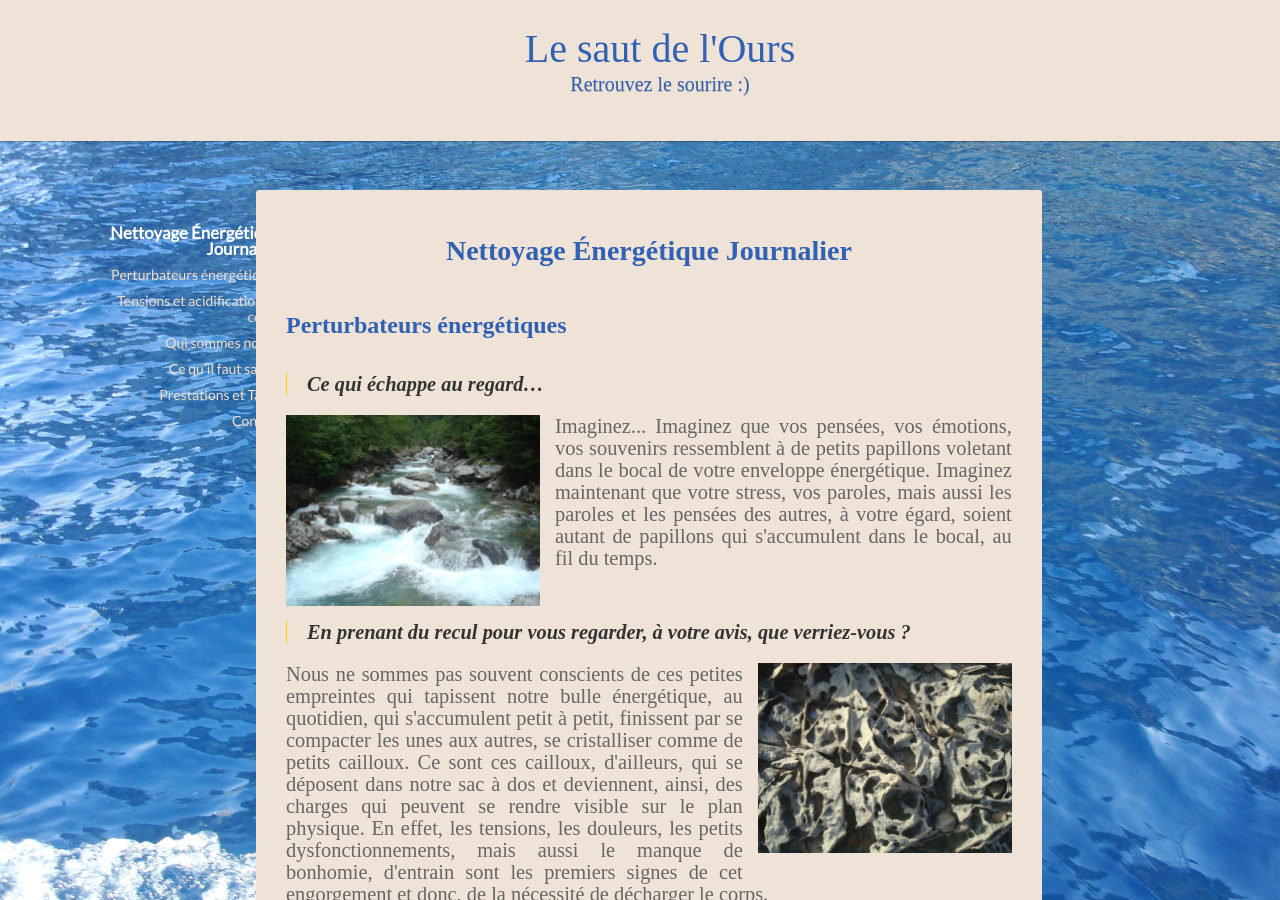
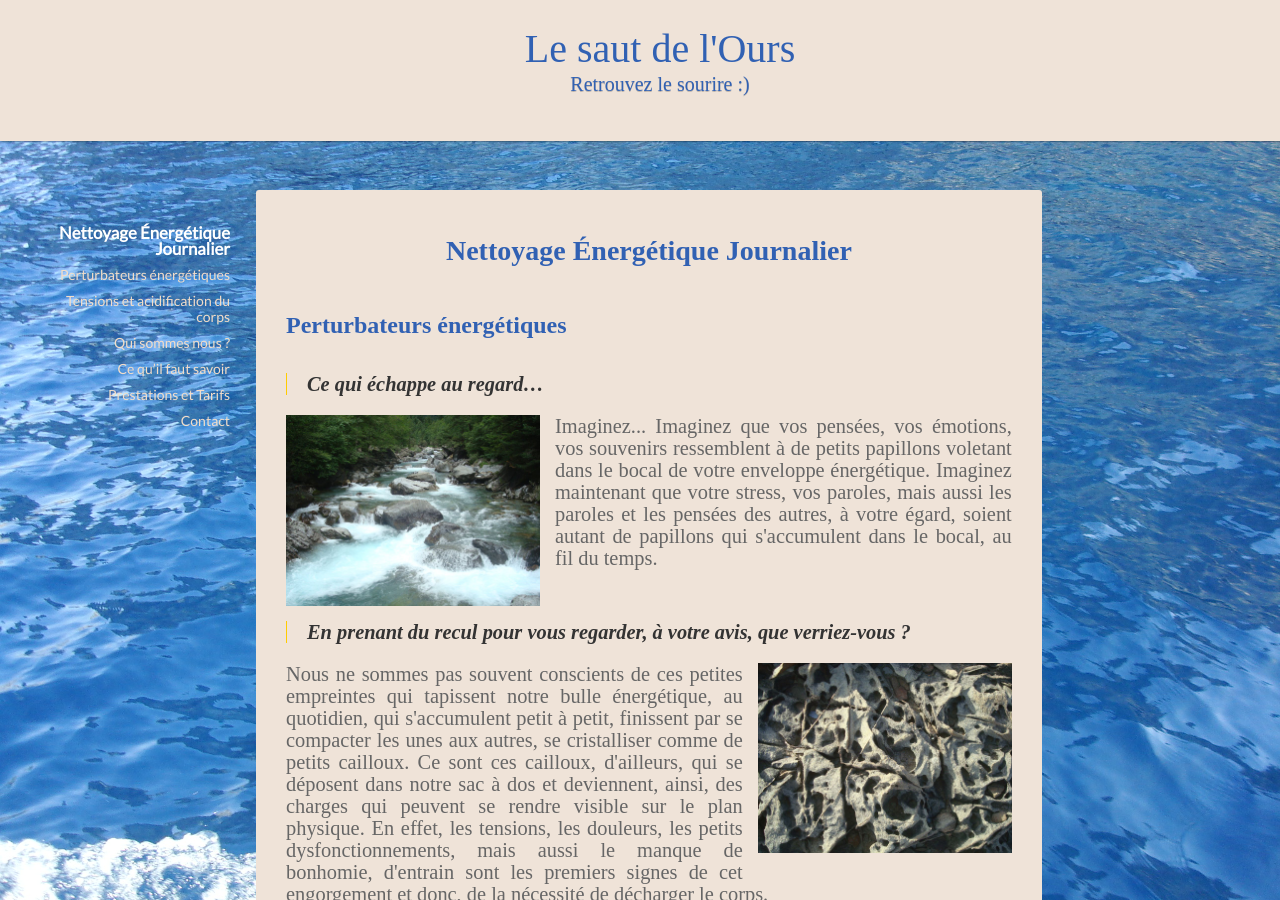
Before and after one commit to energetique/nettoyage, a Jekyll site: the page built from index.md, in a window 1280 px wide and 900 px high. Built offline with Jekyll 4.4.1, drawn with Linux system fonts in a browser that asks for light colours; some web fonts are replaced; our own code applies the rules of GitHub Pages for plain Markdown files.

Commit message:
minor update

```diff
--- a/assets/css/style.scss
+++ b/assets/css/style.scss
@@ -37,7 +37,8 @@ header p {
 }
 nav {
   font-family: 'Lato', sans-serif;
-  left: 4vw;
+
+  left: 0;
   margin-left: 0;
 }
 nav ul li.tag-h1 a {
```
